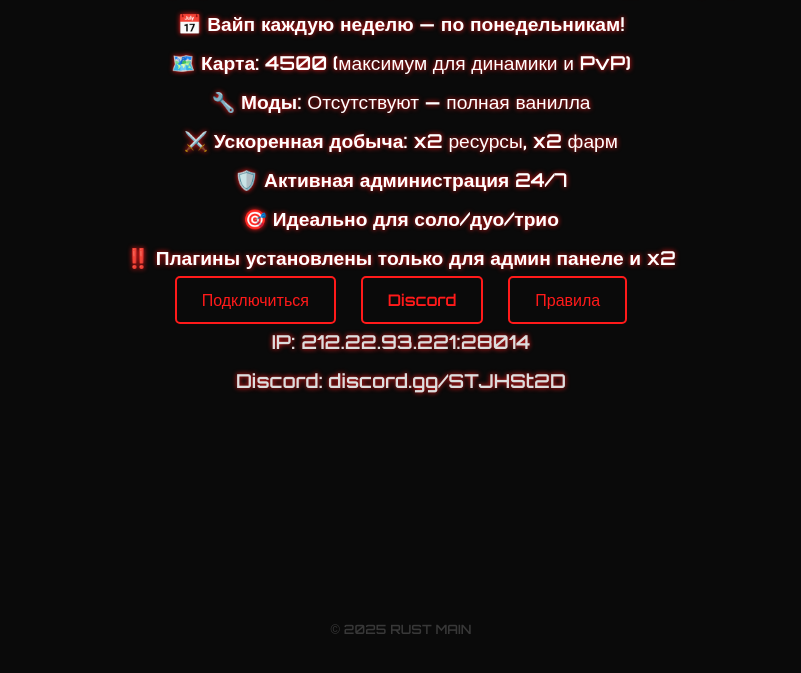
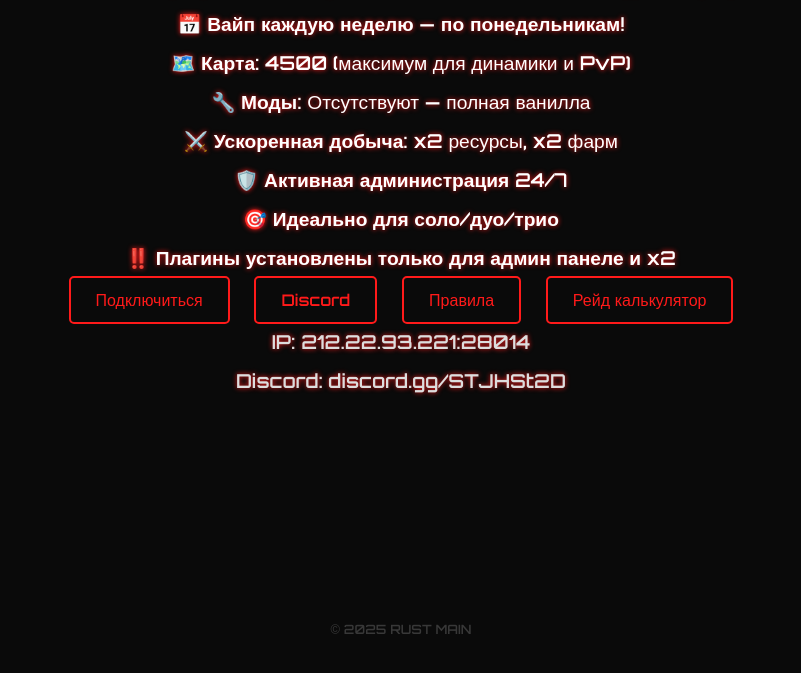
Before and after one commit to PixelGlimmer/RUSTMAINSITE, a plain HTML site: page index.html in a window 1280 px wide. Shown: the part 123-796 px from the top of the page, without its empty margins (239-1040 px from the left). Drawn offline with Linux system fonts and the light colour scheme.

Commit message:
Update index.html

```diff
--- a/index.html
+++ b/index.html
@@ -26,6 +26,7 @@
       <a class="btn" href="steam://connect/212.22.93.221:28014">Подключиться</a>
       <a class="btn" href="https://discord.gg/STJHSt2D" target="_blank">Discord</a>
       <a class="btn" href="rules.html">Правила</a>
+      <a class="btn" href="Raid_calculator.HTML">Рейд калькулятор</a>
     </div>
 
     <div class="info">
```
